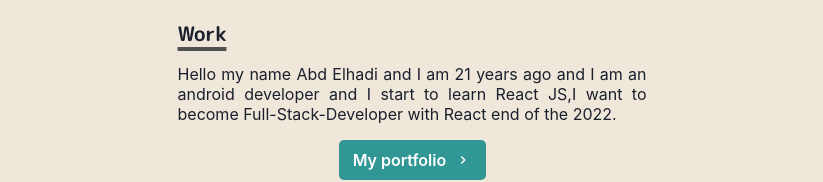
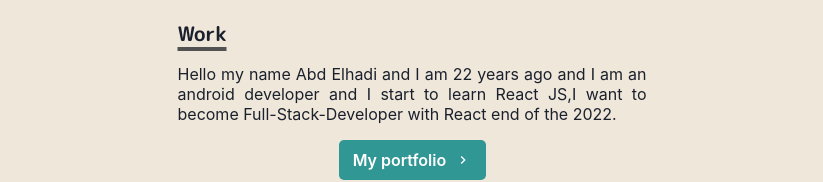
Before and after one commit to abdelhadidevv/Portfolio, a React (Create React App) app: page / in a window 1280 px wide. Shown: the part 248-430 px from the top of the page, without its empty margins (228-1051 px from the left). Built offline with nearby package versions, Linux system fonts and the light colour scheme.

Commit message:
Update Home.jsx

```diff
--- a/src/pages/Home.jsx
+++ b/src/pages/Home.jsx
@@ -34,7 +34,7 @@ function Home() {
         <div className="work-describe">
           <p className="section-title">Work</p>
           <p className="describe-text">
-            Hello my name Abd Elhadi and I am 21 years ago and I am an android
+            Hello my name Abd Elhadi and I am 22 years ago and I am an android
             developer and I start to learn React JS,I want to become
             Full-Stack-Developer with React end of the 2022.
           </p>
```
